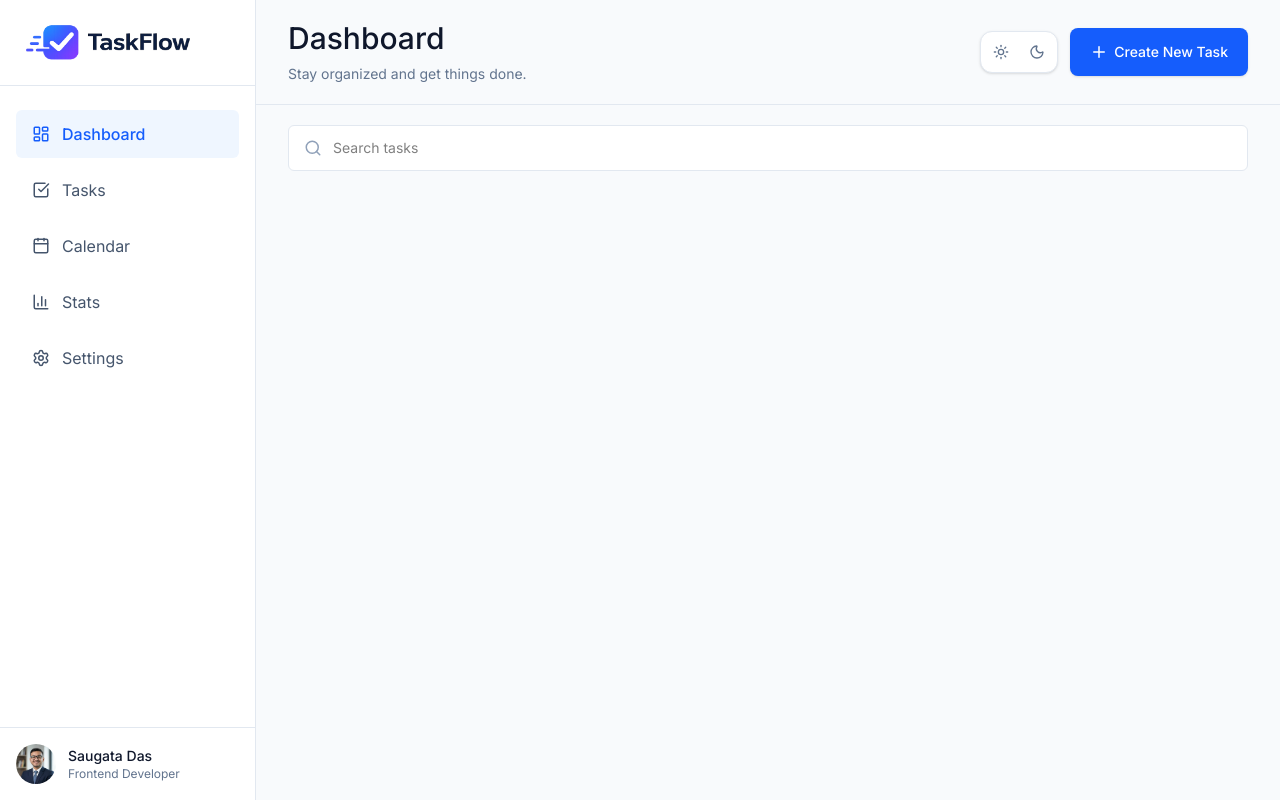
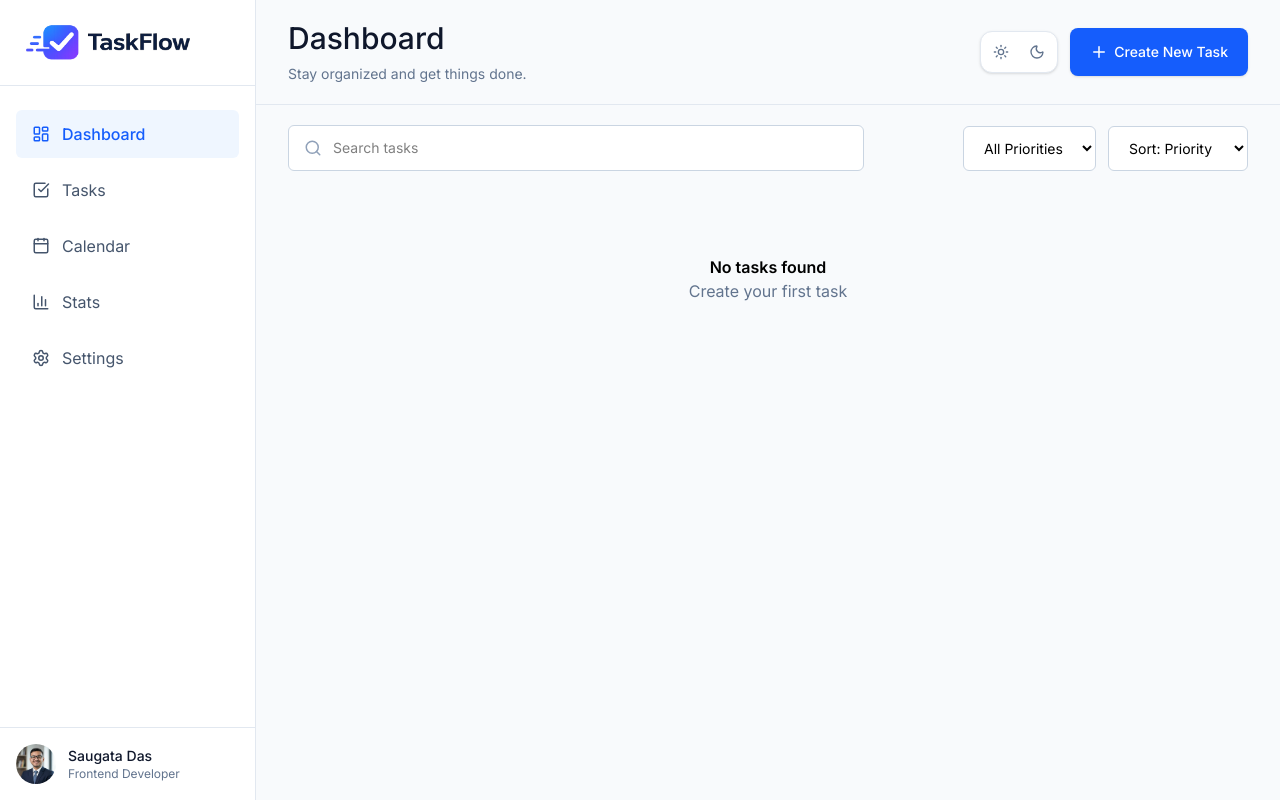
Before and after one commit to Saugata15/taskflow-react-ts, a React (Vite) app: page / in a window 1280 px wide. Built offline with nearby package versions, Linux system fonts and the light colour scheme.

Commit message:
search,filter and sort logic added

```diff
--- a/src/App.tsx
+++ b/src/App.tsx
@@ -1,19 +1,58 @@
-import { useState } from "react";
+import { useEffect, useState } from "react";
 import Header from "./components/Header";
 import Sidebar from "./components/Sidebar";
 import type { Priority, SortBy, Task, Theme } from "./types/types";
 import SearchBar from "./components/SearchBar";
 import CreateTaskModal from "./components/CreateTaskModal";
 import TaskList from "./components/TaskList";
+import FilterBar from "./components/FilterBar";
 
 const App = () => {
-  const [theme, setTheme] = useState<Theme>("light");
+  const [theme, setTheme] = useState<Theme>(() => {
+    return (localStorage.getItem("theme") as Theme) || "light";
+  });
   const [searchTerm, setSearchTerm] = useState<string>("");
   const [priorityFilter, setPriorityFilter] = useState<Priority>("all");
   const [sortBy, setSortBy] = useState<SortBy>("priority");
   const [isModalOpen, setIsModalOpen] = useState<boolean>(false);
-  const [tasks, setTasks] = useState<Task[]>([]);
+  const [tasks, setTasks] = useState<Task[]>(() => {
+    const savedTasks = localStorage.getItem("tasks");
+
+    return savedTasks ? (JSON.parse(savedTasks) as Task[]) : [];
+  });
   const [editingTask, setEditingTask] = useState<Task | null>(null);
+
+  const filteredTasks = tasks.filter((task) => {
+    const matchesSearch =
+      task.title.toLowerCase().includes(searchTerm.trim().toLowerCase()) ||
+      task.description.toLowerCase().includes(searchTerm.trim().toLowerCase());
+
+    const matchesPriority =
+      priorityFilter === "all" ? true : task.priority === priorityFilter;
+
+    return matchesSearch && matchesPriority;
+  }).sort((a,b)=>{
+    if(sortBy === "priority") {
+      const order = {
+        high: 3,
+        medium: 2,
+        low: 1,
+      };
+      return order[b.priority] - order[a.priority];
+    }
+    if(sortBy === "newest") {
+      return (new Date(b.dueDate).getTime() - new Date(a.dueDate).getTime())
+    }
+    if(sortBy === "oldest") {
+      return (new Date(a.dueDate).getTime() - new Date(b.dueDate).getTime())
+    }
+    return 0;
+  })
+
+  useEffect(() => {
+    localStorage.setItem("theme", theme);
+    localStorage.setItem("tasks", JSON.stringify(tasks));
+  }, [tasks, theme]);
 
   return (
     <div className={theme === "dark" ? "dark" : ""}>
@@ -24,15 +63,26 @@ const App = () => {
           <main className="flex-1">
             <Header theme={theme} setIsModalOpen={setIsModalOpen} />
 
-            <div className="px-8 py-5">
+            <div className="px-8 py-5 flex items-center justify-between gap-3">
               <SearchBar
                 searchTerm={searchTerm}
                 setSearchTerm={setSearchTerm}
               />
+              <FilterBar
+                priorityFilter={priorityFilter}
+                setPriorityFilter={setPriorityFilter}
+                sortBy={sortBy}
+                setSortBy={setSortBy}
+              />
             </div>
 
             <div className="px-8">
-              <TaskList tasks={tasks} setTasks={setTasks} setIsModalOpen={setIsModalOpen} setEditingTask={setEditingTask} />
+              <TaskList
+                tasks={filteredTasks}
+                setTasks={setTasks}
+                setIsModalOpen={setIsModalOpen}
+                setEditingTask={setEditingTask}
+              />
             </div>
 
             {isModalOpen && (
--- a/src/components/CreateTaskModal.tsx
+++ b/src/components/CreateTaskModal.tsx
@@ -205,7 +205,7 @@ const CreateTaskModal = ({
             className="text-white bg-blue-600 text-sm font-medium px-6 py-3
           rounded-md shadow-sm cursor-pointer hover:bg-blue-700 transition-all duration-200"
           >
-            Create Task
+            {editingTask ? "Update Task" : "Create Task"}
           </button>
         </div>
       </form>
--- a/src/components/FilterBar.tsx
+++ b/src/components/FilterBar.tsx
@@ -1,11 +1,50 @@
+import type { Priority, SortBy } from "../types/types";
 
-
-const FilterBar = () => {
-  return (
-    <div>
-
-    </div>
-  )
+interface FilterBarProps {
+  priorityFilter: Priority;
+  setPriorityFilter: (priority: Priority) => void;
+  sortBy: SortBy;
+  setSortBy: (sortBy: SortBy) => void;
 }
 
-export default FilterBar
+const FilterBar = ({
+  priorityFilter,
+  setPriorityFilter,
+  sortBy,
+  setSortBy,
+}: FilterBarProps) => {
+  const handlePriorityChange = (e: React.ChangeEvent<HTMLSelectElement>) => {
+    setPriorityFilter(e.target.value as Priority);
+  };
+
+  const handleSortChange = (e: React.ChangeEvent<HTMLSelectElement>) => {
+    setSortBy(e.target.value as SortBy);
+  };
+
+  return (
+    <div className="flex items-center gap-3">
+      <select
+        className="rounded-md border border-slate-300 outline-none bg-white px-4 py-3 text-sm focus:border-blue-500"
+        value={priorityFilter}
+        onChange={handlePriorityChange}
+      >
+        <option value="all"> All Priorities </option>
+        <option value="high"> High </option>
+        <option value="medium"> Medium </option>
+        <option value="low"> Low </option>
+      </select>
+
+      <select
+        className="rounded-md border border-slate-300 outline-none bg-white px-4 py-3 text-sm focus:border-blue-500"
+        value={sortBy}
+        onChange={handleSortChange}
+      >
+        <option value="newest"> Sort: Newest </option>
+        <option value="oldest"> Sort: Oldest </option>
+        <option value="priority"> Sort: Priority </option>
+      </select>
+    </div>
+  );
+};
+
+export default FilterBar;
--- a/src/components/SearchBar.tsx
+++ b/src/components/SearchBar.tsx
@@ -7,7 +7,7 @@ interface SearchBarProps {
 
 const SearchBar = ({ searchTerm, setSearchTerm }: SearchBarProps) => {
   return (
-    <div className="relative flex-1">
+    <div className="relative flex-1 max-w-xl">
       <Search
       size={18}
       className="absolute text-slate-400 left-4 top-1/2 -translate-y-1/2"
@@ -17,7 +17,7 @@ const SearchBar = ({ searchTerm, setSearchTerm }: SearchBarProps) => {
         value={searchTerm}
         placeholder="Search tasks"
         onChange={(e)=>setSearchTerm(e.target.value)}
-        className="outline-none pl-11 py-3 pr-4 w-full rounded-md border border-slate-200
+        className="outline-none pl-11 py-3 pr-4 w-full rounded-md border border-slate-300
         bg-white text-sm transition-all focus:border-blue-500 focus:ring-2 focus:ring-blue-100"
       />
     </div>
--- a/src/components/TaskList.tsx
+++ b/src/components/TaskList.tsx
@@ -15,6 +15,15 @@ const TaskList = ({
   setIsModalOpen,
   setEditingTask,
 }: TaskListProps) => {
+  if (tasks.length === 0) {
+    return (
+      <div className="text-center py-16">
+        <h3 className="font-semibold">No tasks found</h3>
+
+        <p className="text-slate-500">Create your first task</p>
+      </div>
+    );
+  }
   return (
     <div>
       {tasks.map((item) => (
```
